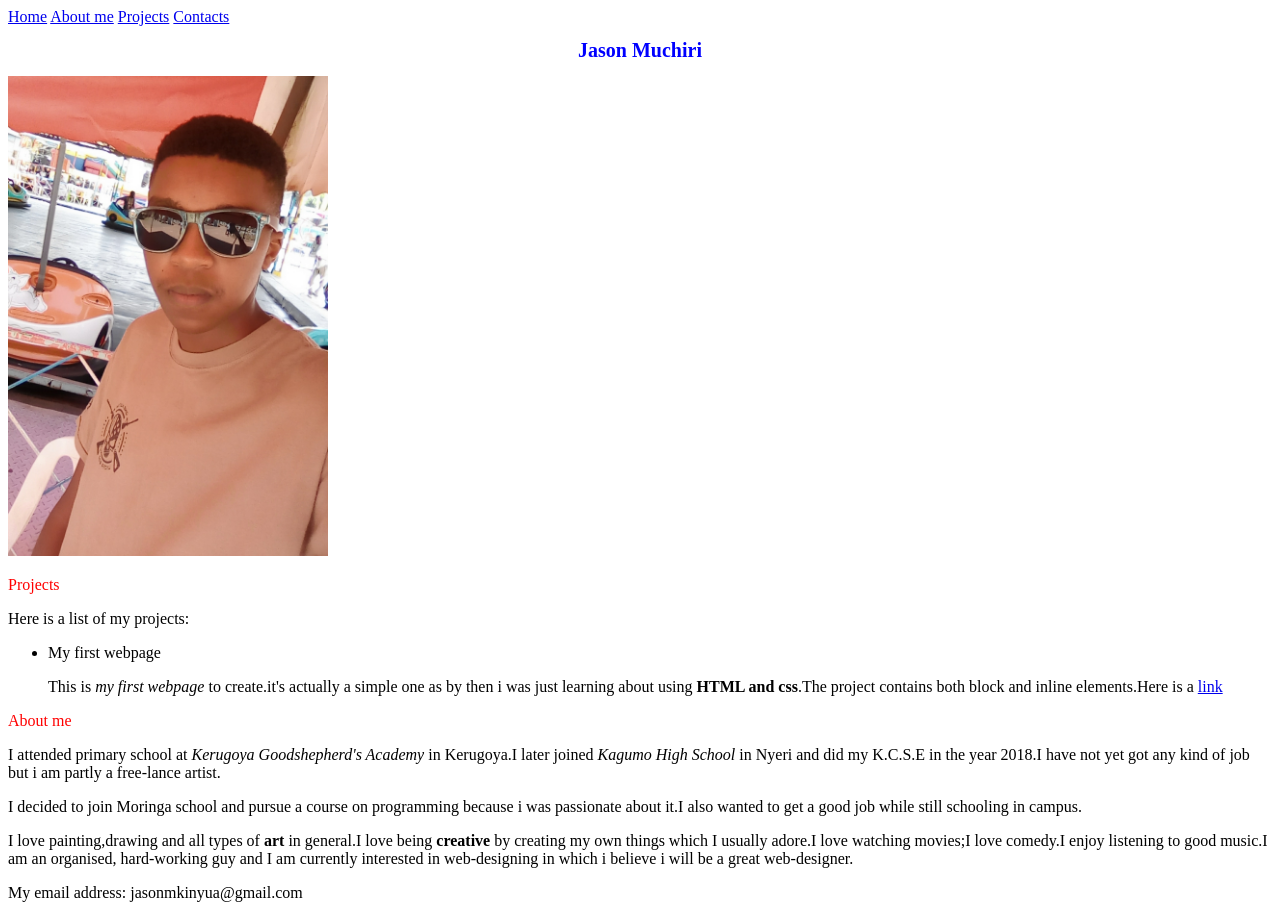
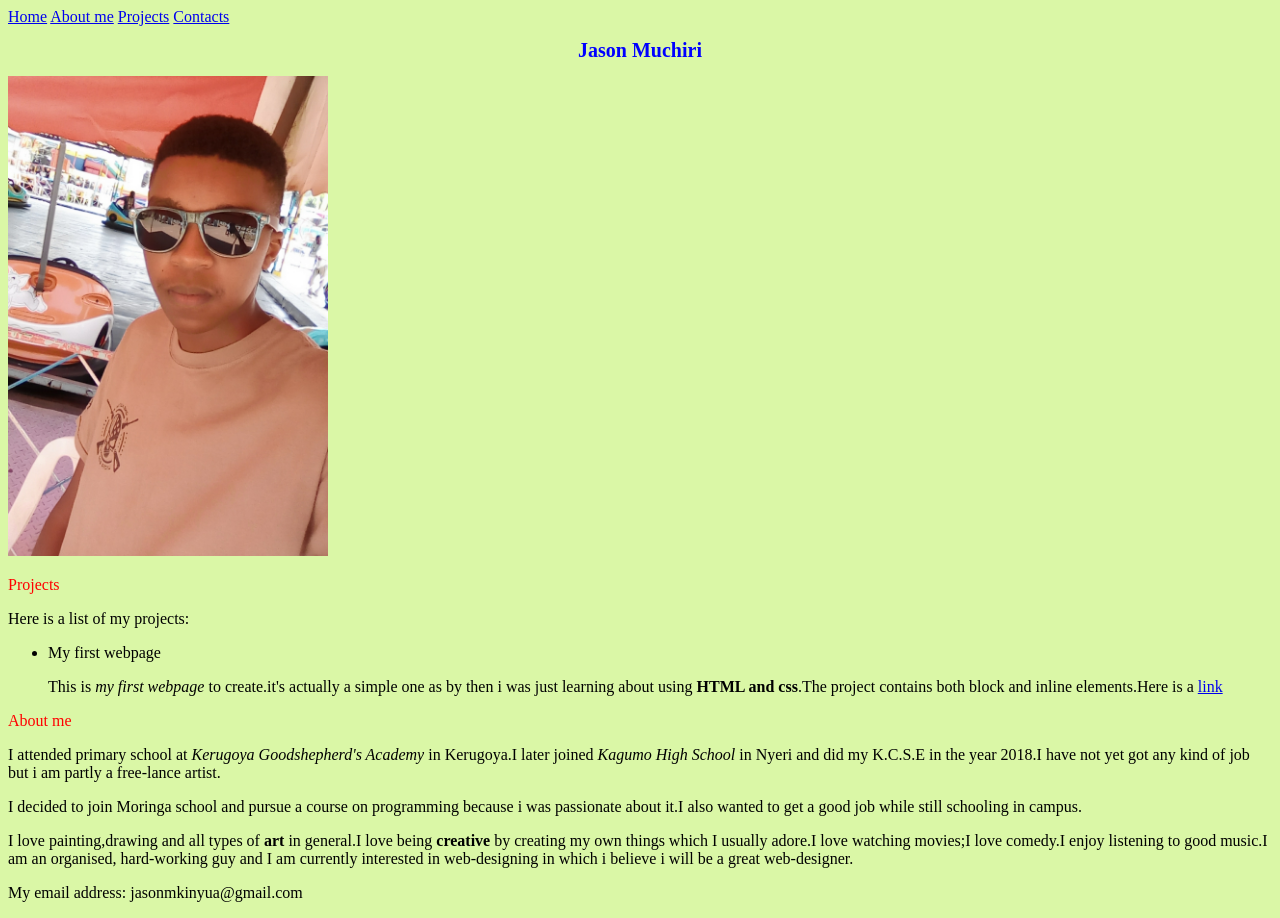
Before and after one commit to jasonmuchiri/my-portfolio, a plain HTML site: page index.html in a window 1280 px wide. Drawn offline with Linux system fonts and the light colour scheme.

Commit message:
changes in index.html

```diff
--- a/css/styles.css
+++ b/css/styles.css
@@ -15,3 +15,6 @@ nav{
  .about-me {
    color: red;
  }
+body {
+  background-color: #DAF7A6    ;
+}
```
